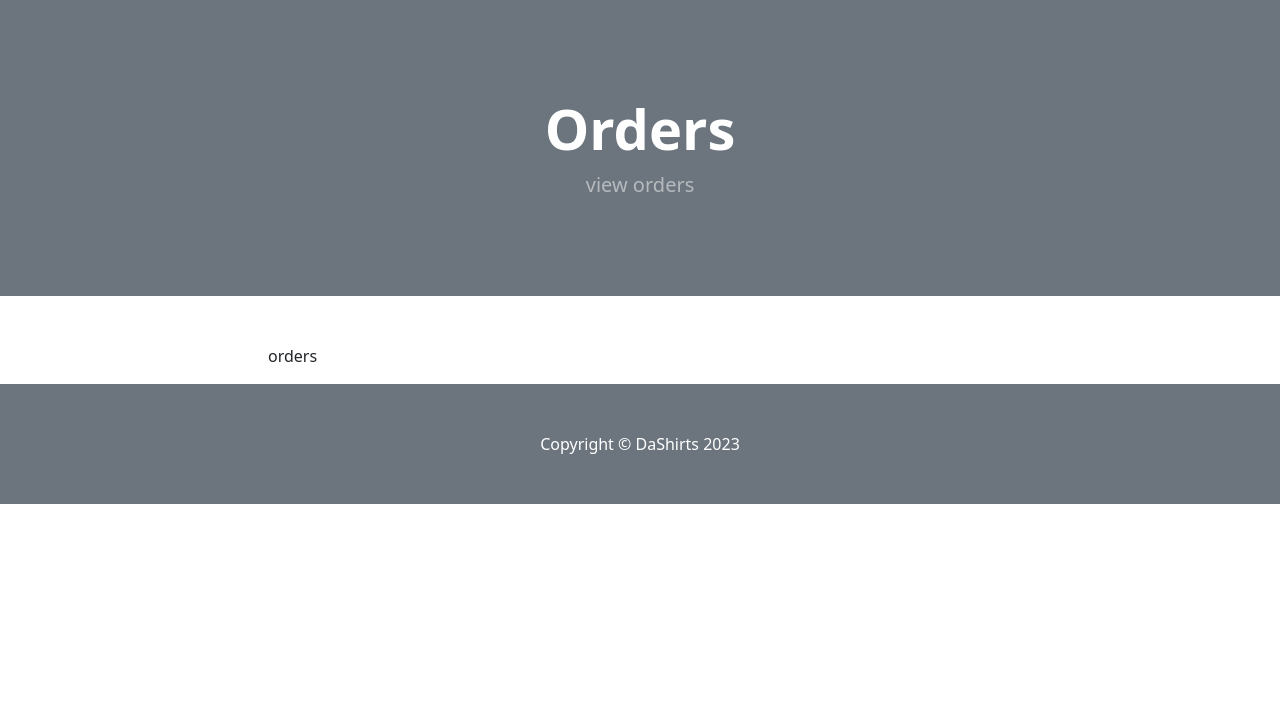
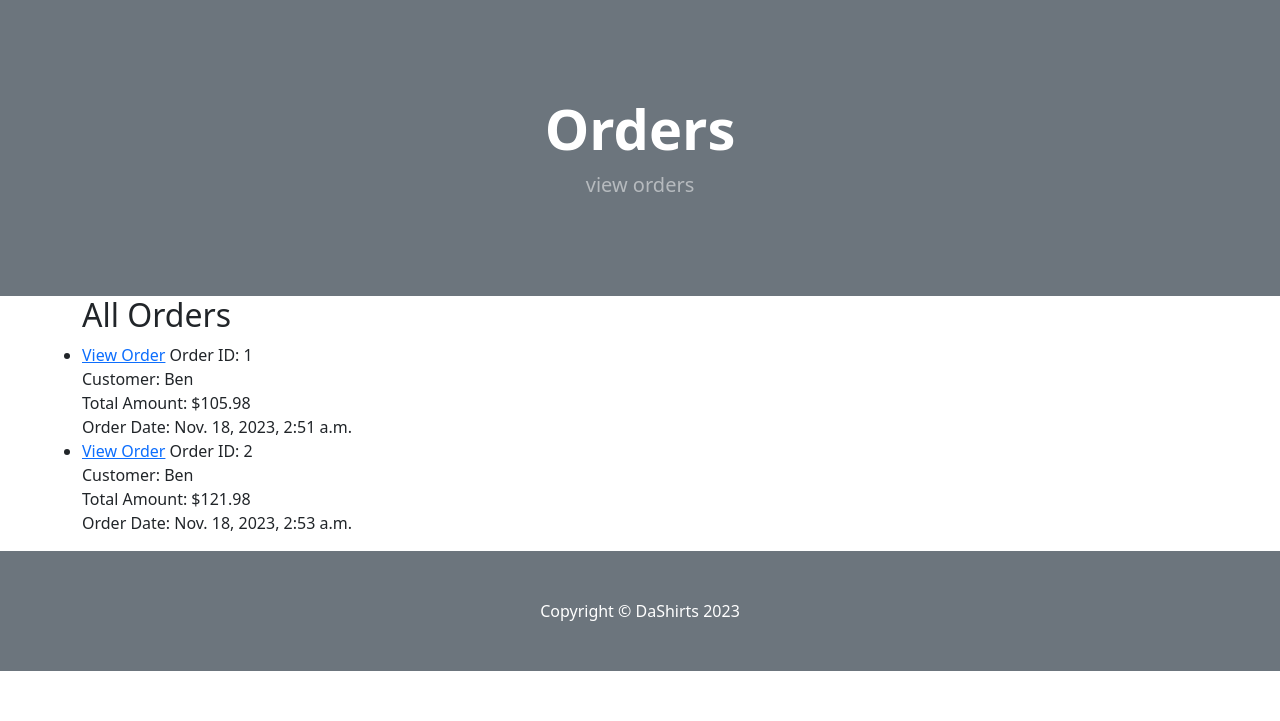
Before and after one commit to DivineBanhBao/DaShirts-Ecommerce-Website, a Django app: page /view-orders/ in a window 1280 px wide. Shown: the part 79-800 px from the top of the page. Run offline with Django 4.2, Linux system fonts and the light colour scheme; data comes from the database, SQL or seed files in the repository; both versions use the stored data as it was after the commit; some libraries are stand-ins or nearby versions.

Commit message:
Updated Orders Page

```diff
--- a/ecom/store/templates/orders.html
+++ b/ecom/store/templates/orders.html
@@ -13,14 +13,24 @@
 
 <div class="container">
     <div class="row">
-        <center>
-            <div class="col-8">
-            <br/><br/>
-            <p align="justify">
-                orders
-            </p>
-            </div>
-        </center>
+        <h2>All Orders</h2>
+
+        {% if orders %}
+          <ul>
+            {% for order in orders %}
+              <li>
+                <a href="{% url 'view_order_details' order.id %}">View Order</a>
+                Order ID: {{ order.id }}<br>
+                Customer: {{ order.customer.user.username }}<br>
+                Total Amount: ${{ order.total_amount }}<br>
+                Order Date: {{ order.order_date }}<br>
+                <!-- Add other order details as needed -->
+              </li>
+            {% endfor %}
+          </ul>
+        {% else %}
+          <p>No orders available.</p>
+        {% endif %}
     </div>
 </div>
 {% endblock %}
--- a/ecom/store/urls.py
+++ b/ecom/store/urls.py
@@ -16,4 +16,5 @@ urlpatterns = [
     path('checkout/', views.checkout, name='checkout'),
     path('payment_confirmation/<int:order_id>/', views.payment_confirmation, name='payment_confirmation'),
     path('view-orders/', views.view_orders, name='view_orders'),
+    path('view-order-details/<int:order_id>/', views.view_order_details, name='view_order_details'),
 ]
--- a/ecom/store/views.py
+++ b/ecom/store/views.py
@@ -232,4 +232,9 @@ def payment_confirmation(request, order_id):
     return render(request, 'payment_confirmation.html', {'order':order})
 
 def view_orders(request):
-    return render(request, 'orders.html', {})
+    orders = Order.objects.all()
+    return render(request, 'orders.html', {'orders': orders})
+
+def view_order_details(request, order_id):
+    order = get_object_or_404(Order, id=order_id)
+    return render(request, 'order_details.html', {'order': order})
```
Also changed, not shown: ecom/store/templates/order_details.html (added, +48 -0 lines), ecom/db.sqlite3.
